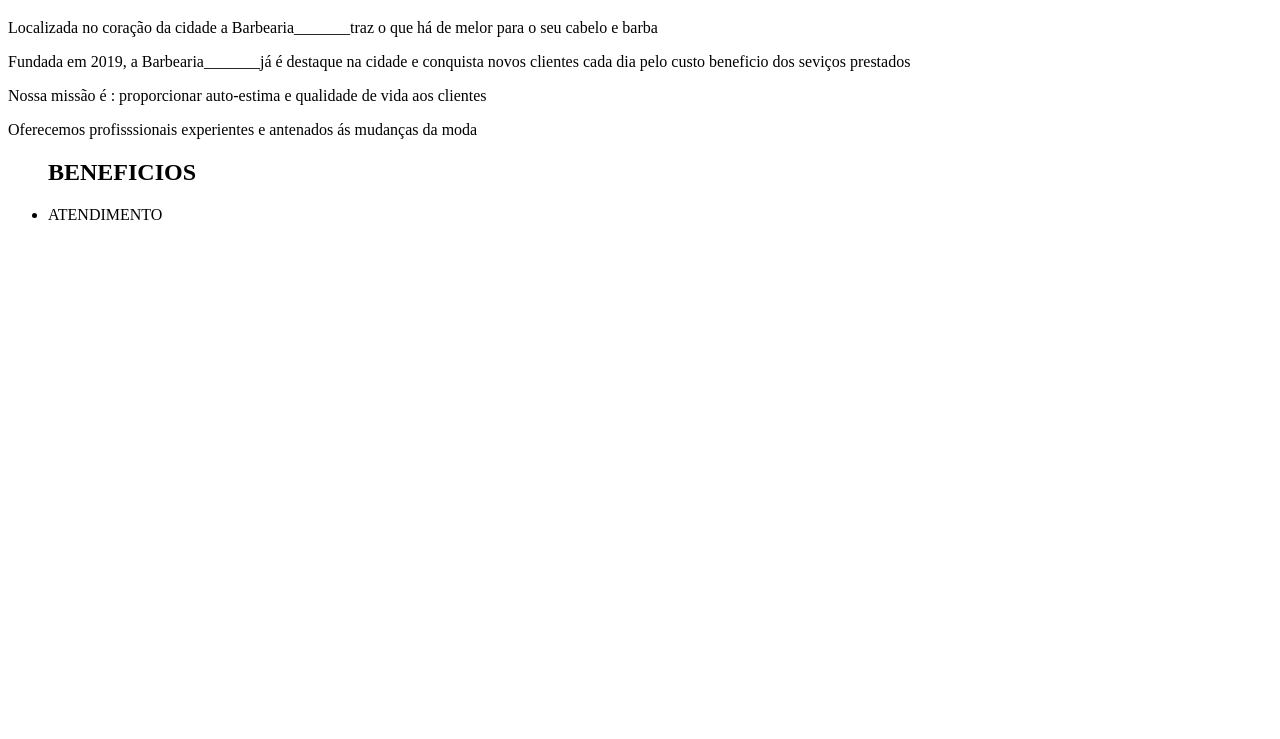
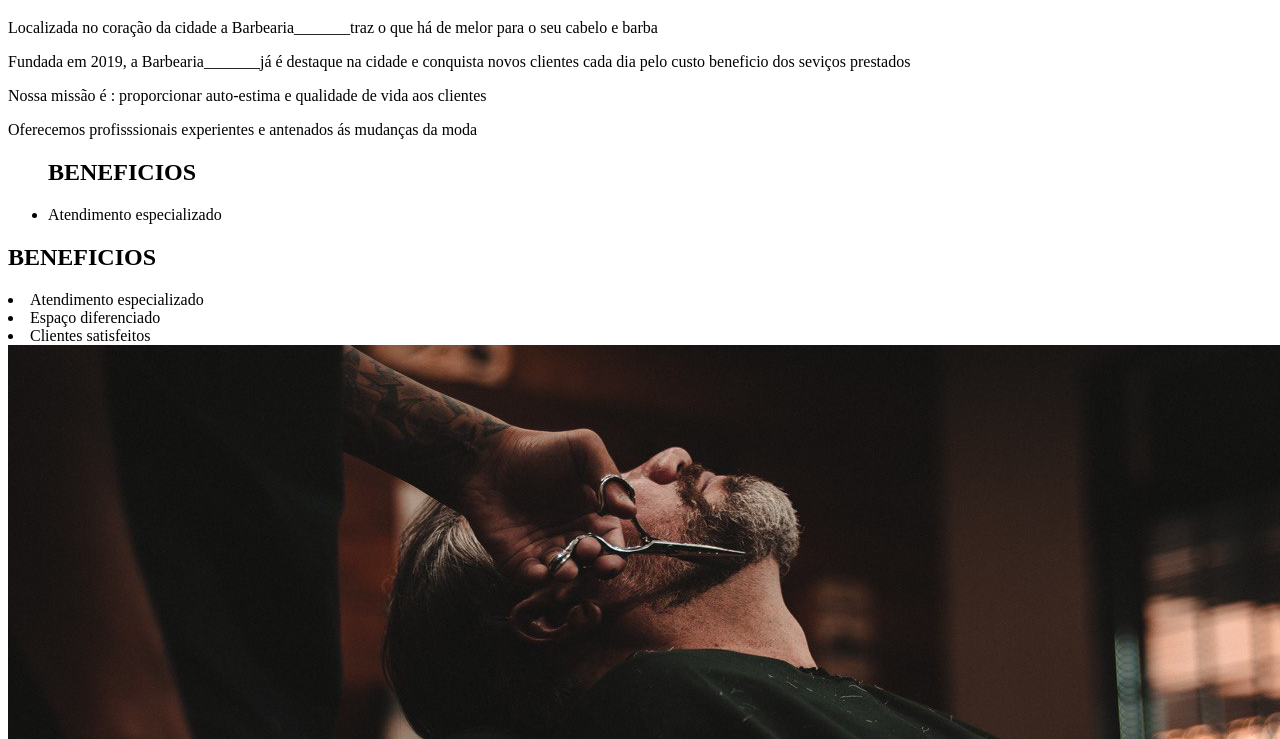
Before and after one commit to mi15092007/BARBEARIA-1A, a plain HTML site: page index.html in a window 1280 px wide. Shown: the part 61-800 px from the top of the page. Drawn offline with Linux system fonts and the light colour scheme.

Commit message:
codigo html

```diff
--- a/index.html
+++ b/index.html
@@ -1,5 +1,5 @@
 <!DOCTYPE html>
-<html lang =  "UTF -8">
+<html lang =  "pt-br">
 <head >
  <meta charset = "UTF-8">
     <title>BARBEARIA_______</title>
@@ -13,4 +13,15 @@
 
 <ul>
 <h2>BENEFICIOS</h2>
-<li >ATENDIMENTO
+<li >Atendimento especializado </li>
+</ul>
+<h2>BENEFICIOS</h2>
+<li>Atendimento especializado</li>
+<li> Espaço diferenciado </li>
+<li> Clientes satisfeitos</li>
+</ul>
+
+<img src="beneficios.jpg"alt= "imagem e beneficios">
+
+</body>
+</html>
--- /dev/null
+++ b/style.css
@@ -0,0 +1,8 @@
+body {
+    background-color: red;
+}
+
+h1 {
+    font-size: :20px;
+   color: white;
+}
```
